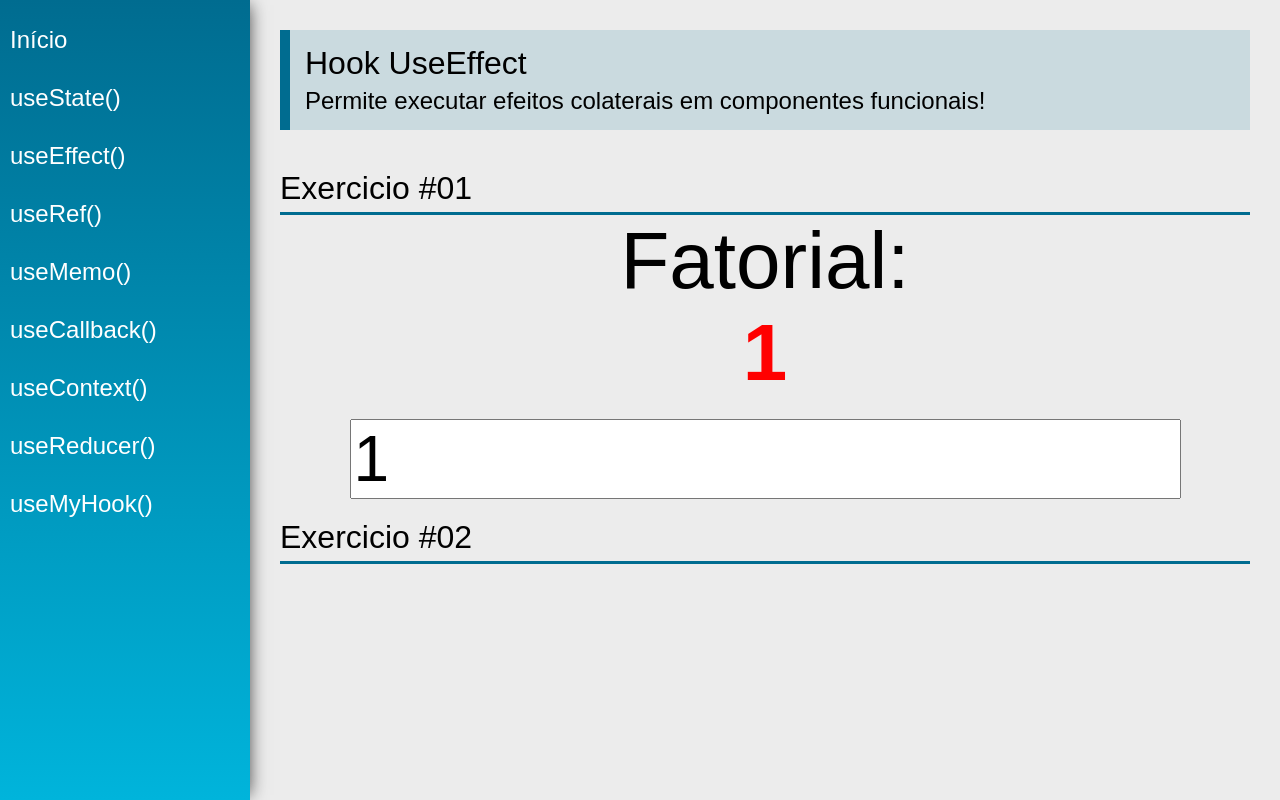
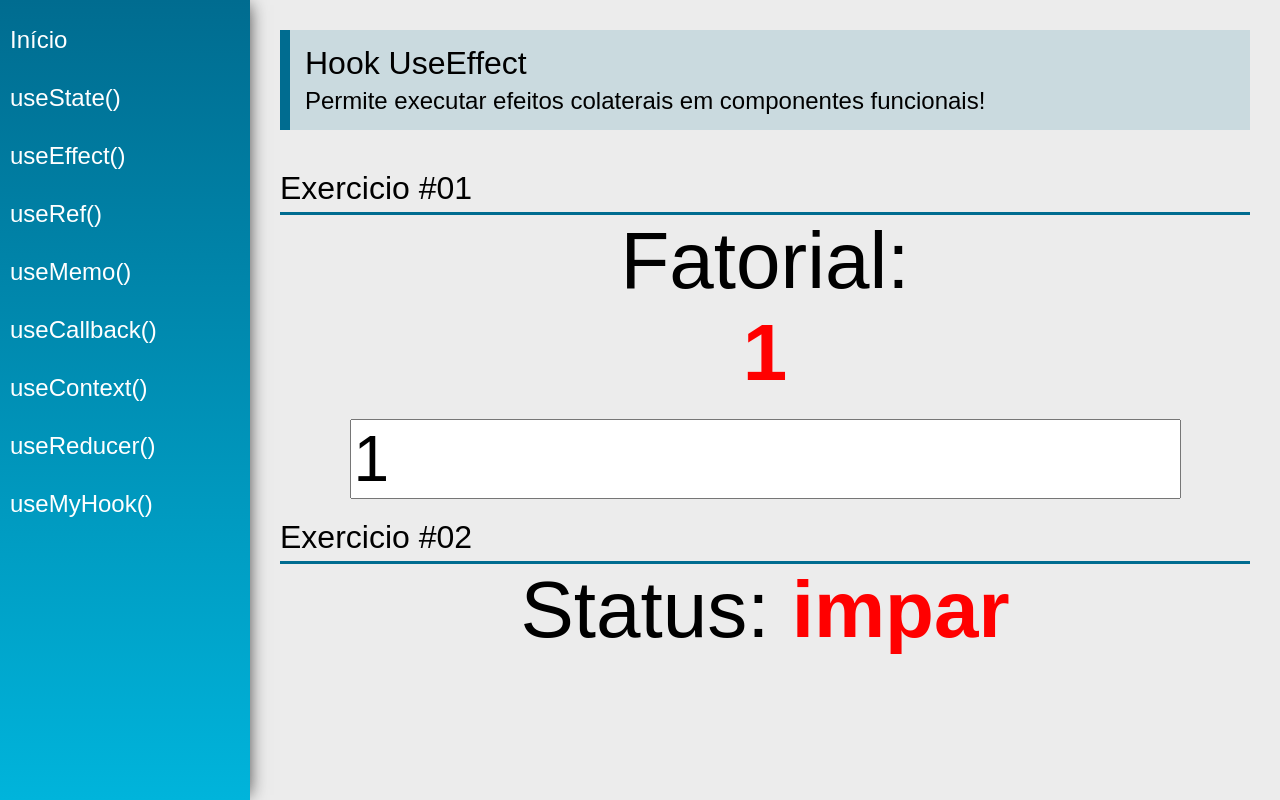
Before and after one commit to jaisonrobson/reacthooks, a React (Create React App) app: page /useEffect in a window 1280 px wide. Built offline with nearby package versions, Linux system fonts and the light colour scheme.

Commit message:
#Aula65 - Utilizado UseEffect para verificar se e par ou impar o valor digitado

```diff
--- a/src/views/examples/UseEffect.jsx
+++ b/src/views/examples/UseEffect.jsx
@@ -11,9 +11,12 @@
     return calcFactorial(n - 1) * n
 }
 
+const verificaValor = (valor) => valor % 2 === 0 ? "par" : "impar"
+
 const UseEffect = (props) => {
     const [number, setNumber] = useState(1)
     const [factorial, setFactorial] = useState(1)
+    const [status, setStatus] = useState("");
 
     useEffect(
         () => setFactorial(calcFactorial(number)),
@@ -25,6 +28,11 @@
             if (factorial > 1000000) document.title = "Passou de 1 milhao"
         },
         [factorial]
+    )
+
+    useEffect(
+        () => setStatus(verificaValor(number)),
+        [number]
     )
 
     return (
@@ -50,7 +58,13 @@
             </div>
 
             <SectionTitle title="Exercicio #02" />
-            <div className="center"></div>
+            <div className="center">
+                <div>
+                    <span className="text">Status: </span>
+
+                    <span className="text red">{status}</span>
+                </div>
+            </div>
         </div>
     )
 }
```
